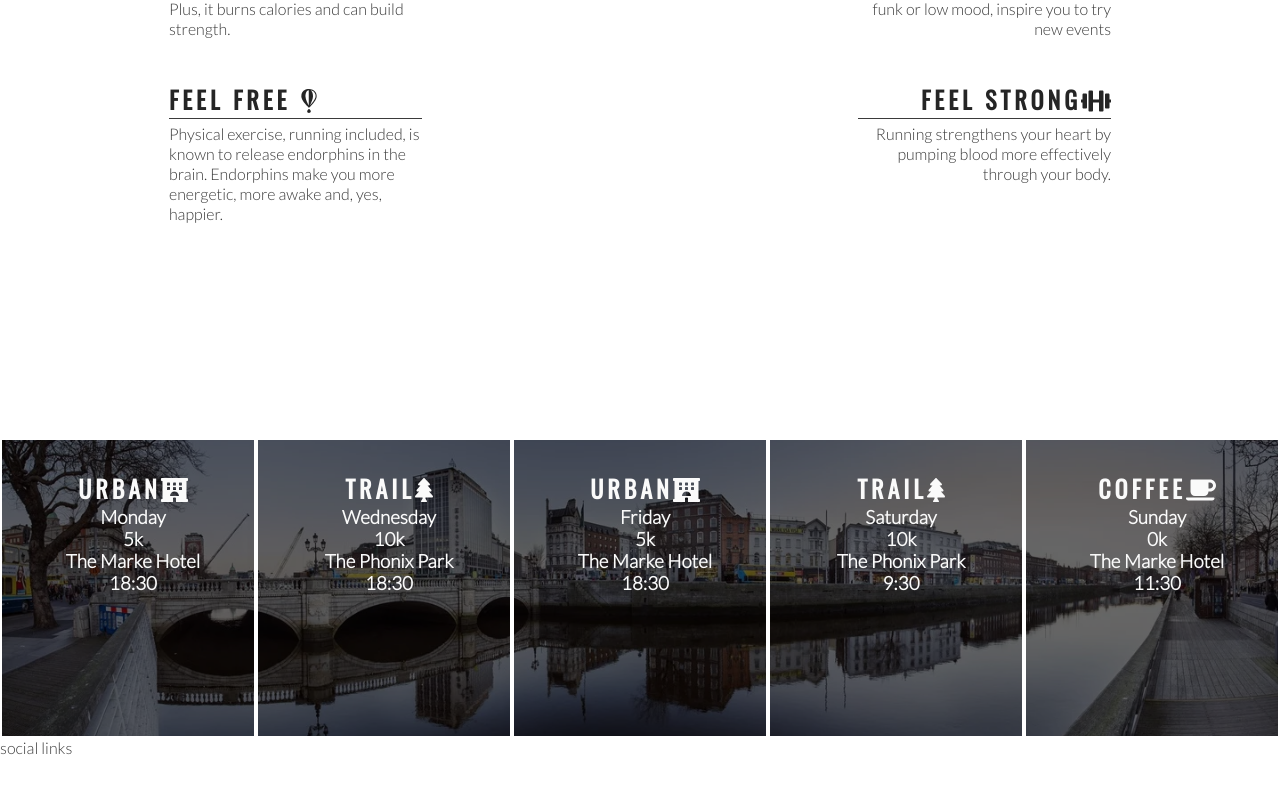
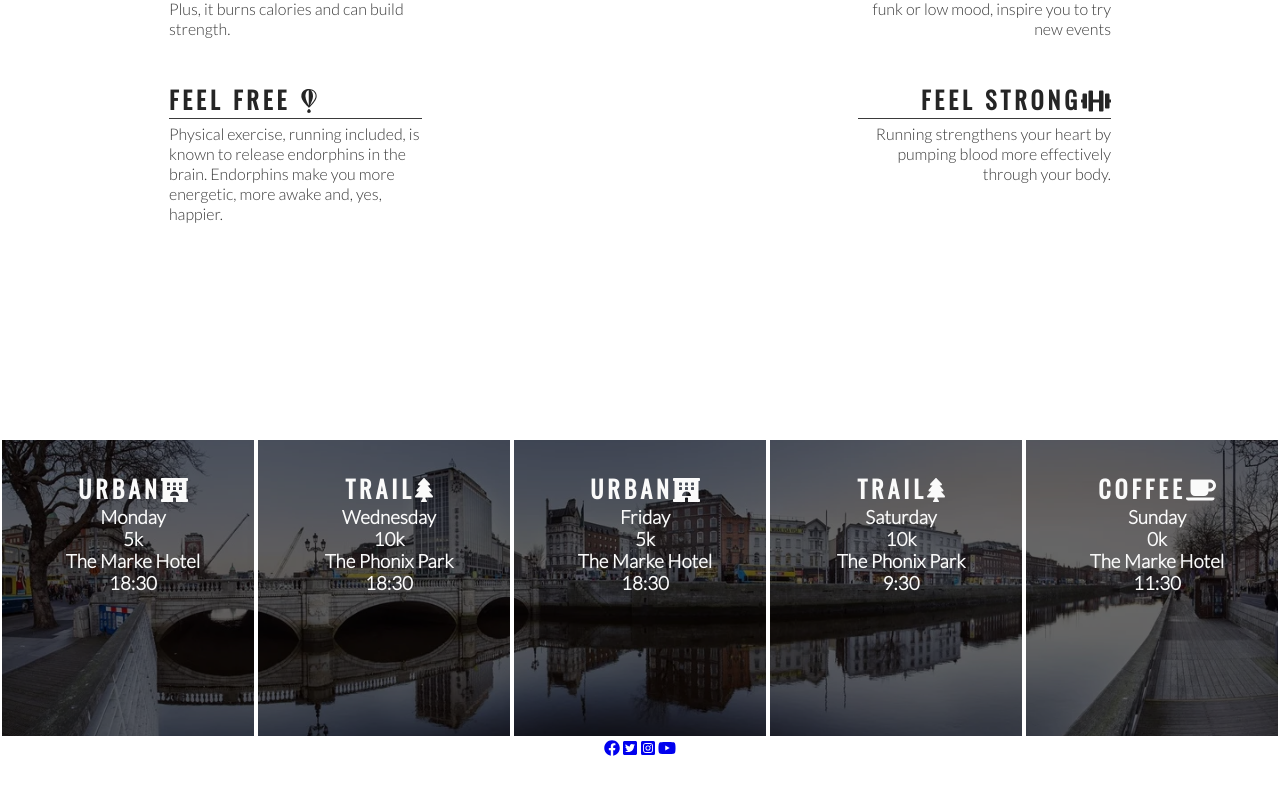
Before and after one commit to sargey18/love-running, a plain HTML site: page index.html in a window 1280 px wide. Shown: the part 837-1631 px from the top of the page. Before the commit the page ends 1594 px from the top, so only its background shows below. Drawn offline with nearby package versions, Linux system fonts and the light colour scheme.

Commit message:
finished footer

```diff
--- a/assets/css/style.css
+++ b/assets/css/style.css
@@ -216,3 +216,24 @@ hr{
 #times h2 {
     color:#fafafa;
 }
+
+/*footer*/
+
+footer{
+    height: 150px;
+}
+
+.social-networks {
+    text-align: center;
+}
+
+.social-networks > li {
+    display: inline;
+}
+
+.social-networks i {
+    font-size: 160%;
+    margin: 1%;
+    padding: 5%;
+    color: #3a3a3a;
+}
--- a/index.html
+++ b/index.html
@@ -130,7 +130,16 @@
 
     </section>
 
-    <footer>social links </footer>
+    <footer>
+        <ul class="social-networks">
+            <li><a href="https://facebook.com" target="_blank" rel="noopener" aria-label="Visit our facebook page(opens in new tab)"><i class="fab fa-facebook"></i></a></li>
+            <li><a href="https://twitter.com" target="_blank" rel="noopener" aria-label="Visit our twitter page(opens in new tab)"><i class="fab fa-twitter-square"></i></a></li>
+            <li><a href="https://instagram.com" target="_blank" rel="noopener" aria-label="Visit our instagram page(opens in new tab)"><i class="fab fa-instagram-square"></i></a></li>
+            <li><a href="https://youtube.com" target="_blank" rel="noopener" aria-label="Visit our youtube page(opens in new tab)"><i class="fab fa-youtube"></i></a></li>
+
+        </ul>
+
+    </footer>
 
     <!--font aw -->
     <script defer src="https://use.fontawesome.com/releases/v5.15.3/js/all.js" integrity="sha384-haqrlim99xjfMxRP6EWtafs0sB1WKcMdynwZleuUSwJR0mDeRYbhtY+KPMr+JL6f" crossorigin="anonymous"></script>
```
